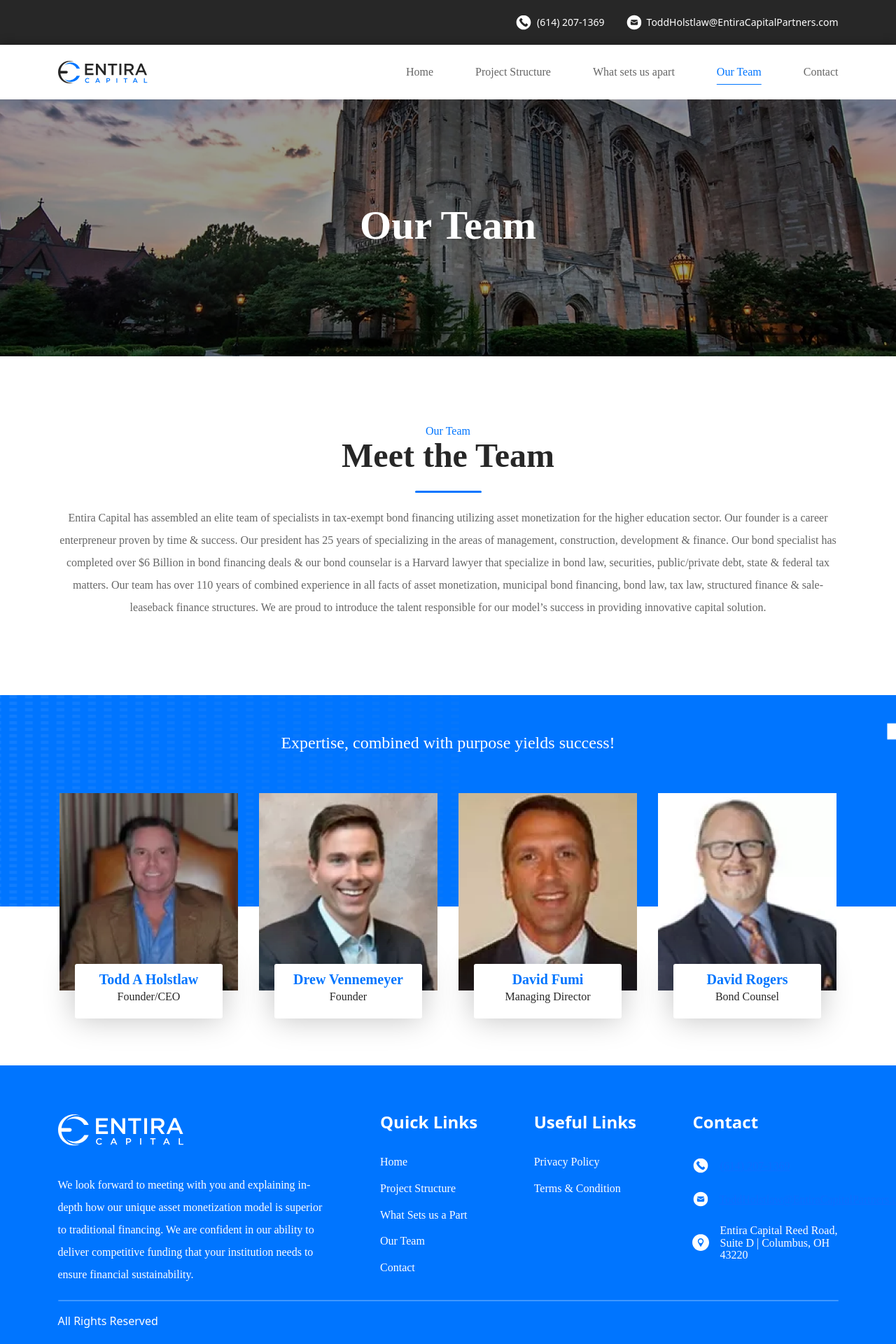
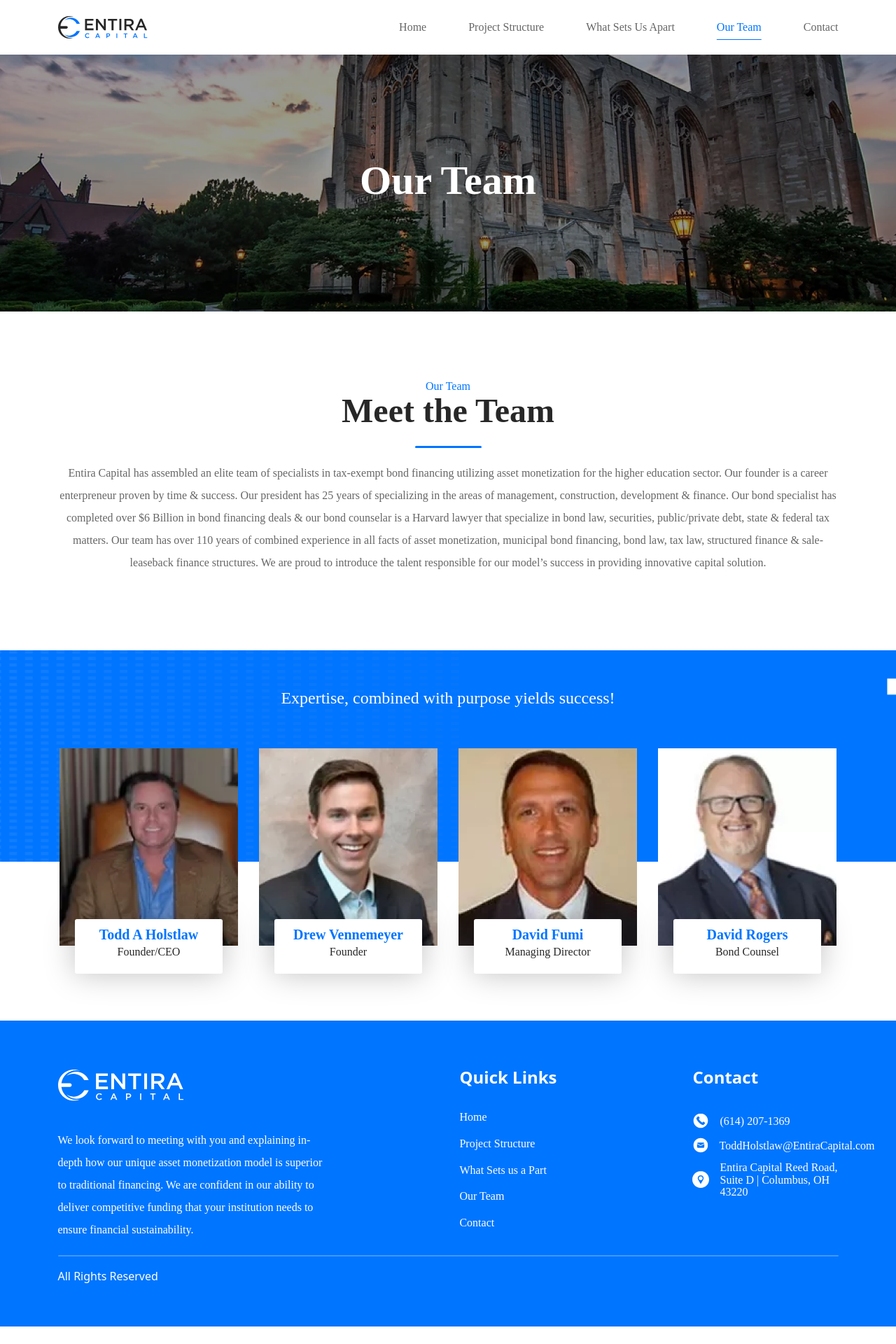
Before and after one commit to AzherSaeed/enterio-capital, a React (Create React App) app: page /team in a window 1280 px wide. Shown: the top 1920 px of the page at 70% size. After the commit the page ends 1895 px from the top, so only its background shows below. Built offline with nearby package versions, Linux system fonts and the light colour scheme.

Commit message:
fixes complete

```diff
--- a/src/App.jsx
+++ b/src/App.jsx
@@ -1,14 +1,14 @@
 import React from 'react';
 import { BrowserRouter, Routes } from 'react-router-dom';
 import CompanyPages from './routes/companyPages';
-import { TopBar, NavBar } from './components';
+import {NavBar } from './components';
 import ScrollToTop from './components/ScrollToTop';
 import './App.css';
 
 function App() {
   return (
     <BrowserRouter>
-      <TopBar />
+      {/* <TopBar /> */}
       <NavBar />
       {/* <Link to="/">Home</Link>
       <Link to="/team">Team</Link>
--- a/src/components/NavBar/index.jsx
+++ b/src/components/NavBar/index.jsx
@@ -25,7 +25,7 @@
                 Project Structure
               </NavLink>
               <NavLink activeClassName="active" to="/what-sets-us-apart">
-                What sets us apart
+                What Sets Us Apart
               </NavLink>
               <NavLink activeClassName="active" to="/team">
                 Our Team
--- a/src/pages/contactUs/index.jsx
+++ b/src/pages/contactUs/index.jsx
@@ -41,7 +41,7 @@
             </div>
             <div className="contactus-form-left-items-item">
               <img src={blueMail} alt="bluePhone" />
-              <p>ToddHolstlaw@CampusCapitalPartners.com</p>
+              <p>ToddHolstlaw@EntiraCapital.com</p>
             </div>
             <div className="contactus-form-left-items-item">
               <img src={blueLocation} alt="bluePhone" />
--- a/src/pages/footer/footer.jsx
+++ b/src/pages/footer/footer.jsx
@@ -31,13 +31,13 @@
           <Link to="/contactus">Contact</Link>
         </div>
       </div>
-      <div className="footer-content-useFulLink">
+      {/* <div className="footer-content-useFulLink">
         <h1>Useful Links</h1>
         <div className="footer-content-useFulLink-list">
           <p>Privacy Policy</p>
           <p>Terms & Condition</p>
         </div>
-      </div>
+      </div> */}
       <div className="footer-content-contact">
         <h1>Contact</h1>
         <div className="footer-content-contact-list">
@@ -47,7 +47,7 @@
           </p>
           <p>
             <img src={mailIcon} alt="mailIcon" />
-            <span> <a target='_blank' rel="noreferrer" href='https://mail.google.com/mail/?view=cm&fs=1&tf=1&to=ToddHolstlaw@EntiraCapitalPartners.com' >ToddHolstlaw@EntiraCapitalPartners.com</a></span>
+            <span> <a target='_blank' rel="noreferrer" href='https://mail.google.com/mail/?view=cm&fs=1&tf=1&to=ToddHolstlaw@EntiraCapital.com' >ToddHolstlaw@EntiraCapital.com</a></span>
           </p>
           <p>
             <img src={locationIcon} alt="locationIcon" />
--- a/src/pages/footer/style.js
+++ b/src/pages/footer/style.js
@@ -105,20 +105,27 @@
     }
     &-contact {
       max-width: 208px;
+
+      &-list{
+        p{
+          margin: 11px 0 ;
+        }
+      }
       h1 {
         font-weight: 600;
         font-size: 24px;
         line-height: 91.02%;
         margin-bottom: 40px;
       }
-      p {
+      a {
         font-family: 'Poppins';
         font-style: normal;
         font-weight: 400;
         font-size: 16px;
         line-height: 85.52%;
         margin-bottom: 24px;
-
+        color: ${WhiteColor};
+        text-decoration: none;
 
       }
 
--- a/src/pages/homePage/style.js
+++ b/src/pages/homePage/style.js
@@ -397,6 +397,10 @@
 export const ContactUsContainer = styled.div`
   background: #fbfbfb;
 
+
+  .container{
+    max-width: 1290px !important;
+  }
   .contact-us-content {
     padding: 50px 0;
     display: flex;
```
